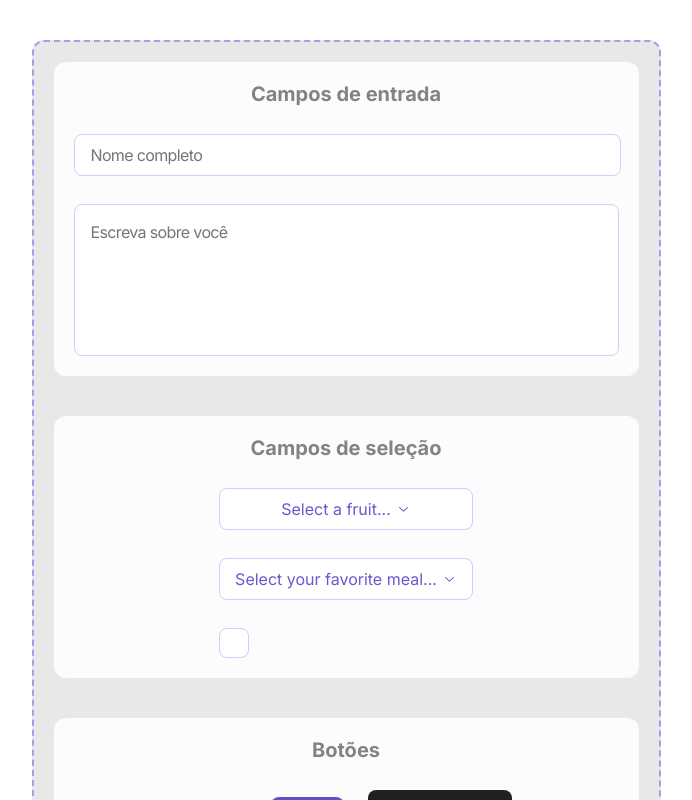
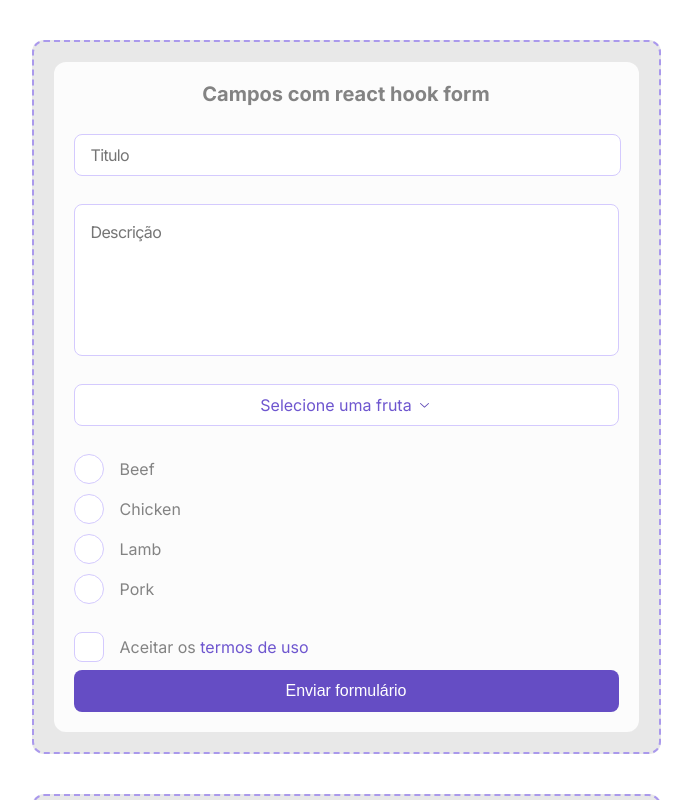
Before and after one commit to MarcosSantosDev/stitches-with-radix, a Next.js app: page / in a window 1280 px wide. Shown: the top 800 px of the page, without its empty margins (294-986 px from the left). Built offline with nearby package versions, Linux system fonts and the light colour scheme.

Commit message:
feat: examples of components using react-hook-form

```diff
--- a/package.json
+++ b/package.json
@@ -9,6 +9,7 @@
     "lint": "next lint"
   },
   "dependencies": {
+    "@hookform/resolvers": "^3.1.0",
     "@radix-ui/colors": "^0.1.8",
     "@radix-ui/react-checkbox": "^1.0.4",
     "@radix-ui/react-icons": "^1.3.0",
@@ -24,6 +25,7 @@
     "next": "13.4.3",
     "react": "18.2.0",
     "react-dom": "18.2.0",
+    "react-hook-form": "^7.44.2",
     "typescript": "5.0.4"
   }
 }
--- /dev/null
+++ b/src/common/components/context/with-react-hook-form/RHF.styles.ts
@@ -0,0 +1,37 @@
+import { styled } from '@/styles/stitches.config'
+
+export const CardGroup = styled('div', {
+  width: "100%",
+  display: 'grid',
+  rowGap: '$10'
+});
+
+export const Card = styled('div', {
+  display: 'grid',
+  justifyContent: 'center',
+  gap: '$2',
+  background: '$gray1',
+  padding: '$5',
+  border: 'none',
+  borderRadius: '$3',
+  textAlign: 'center'
+});
+
+export const GroupButton = styled('div', {
+  display: 'flex',
+  justifyContent: 'center',
+  alignItems: 'center',
+  gap: '$6'
+});
+
+
+export const TermUsage = styled('span', {
+  fontFamily: '$system',
+  fontSize: '$4'
+})
+
+export const Flex = styled('div', {
+  display: 'flex',
+  alignItems: 'center',
+  gap: '$4'
+});
--- /dev/null
+++ b/src/common/components/context/with-react-hook-form/RHF.tsx
@@ -0,0 +1,118 @@
+import * as React from 'react'
+import { useForm, Controller } from 'react-hook-form'
+import { zodResolver } from '@hookform/resolvers/zod';
+
+import { Heading, Paragraph, Link } from "@/common/components/structure/Typography/Typography";
+import { Button } from "@/common/components/structure/Button/Button";
+import FieldFeedback from "@/common/components/form/FieldFeedback/FieldFeedback";
+import { TextField } from "@/common/components/form/TextField/TextField";
+import { TextArea }  from "@/common/components/form/TextArea/TextArea";
+import { Select } from "@/common/components/form/Select/Select";
+import { Checkbox } from '@/common/components/form/Checkbox/Checkbox';
+import { RadioGroup } from '@/common/components/form/RadioGroup/RadioGroup';
+
+import { formSchema } from "./validationSchema";
+import type { FormFields } from "./validationSchema";
+
+import * as S from "./RHF.styles";
+
+const fruitsOptions = [
+  { value: 'apple', label: 'Apple' },
+  { value: 'banana', label: 'Banana' },
+  { value: 'blueberry', label: 'Blueberry' },
+  { value: 'grapes', label: 'Grapes' },
+  { value: 'pineapple', label: 'Pineapple' }
+]
+
+const meatsOptions = [
+  { value: 'beef', label: 'Beef' },
+  { value: 'chicken', label: 'Chicken' },
+  { value: 'lamb', label: 'Lamb' },
+  { value: 'pork', label: 'Pork' }
+]
+
+export default function RHF() {
+  const form = useForm<FormFields>({
+    defaultValues: {
+      termUsage: false,
+    },
+    resolver: zodResolver(formSchema),
+  });
+
+  const onSubmit = (formFields: FormFields) => {
+    console.log(formFields);
+  }
+
+  return (
+    <S.CardGroup>
+      <S.Card>
+        <Heading as="h2" size='lg'>Campos com react hook form</Heading>
+        <br />
+        <form onSubmit={form.handleSubmit(onSubmit)} style={{ display: 'contents' }}>
+          <FieldFeedback error={form.formState.errors.title}>
+            <TextField {...form.register('title')} placeholder="Titulo" />
+          </FieldFeedback>
+          <FieldFeedback error={form.formState.errors.description}>
+            <TextArea
+              {...form.register('description')}
+              placeholder="Descrição"
+            />
+          </FieldFeedback>
+          <FieldFeedback error={form.formState.errors.fruit}>
+            <Controller
+              name='fruit'
+              control={form.control}
+              render={({ field }) => (
+                <Select
+                  ariaLabel="Fruit"
+                  placeholder="Selecione uma fruta"
+                  options={fruitsOptions}
+                  onValueChange={(value) => {
+                    field.onChange({ target: { name: field.name, value } })
+                  }}
+                  {...field}
+                />
+              )}
+            />
+          </FieldFeedback>
+          <FieldFeedback error={form.formState.errors.meat}>
+          <Controller
+              name='meat'
+              control={form.control}
+              render={({ field: { value, onChange, name } }) => (
+                <RadioGroup
+                  name={name}
+                  value={value}
+                  onValueChange={(value) => {
+                    onChange({ target: { name, value } })
+                  }}
+                  options={meatsOptions}
+                />
+              )}
+            />
+          </FieldFeedback>
+          <S.Flex>
+            <Controller
+              name='termUsage'
+              control={form.control}
+              render={({ field: { value, onChange, name } }) => (
+                <Checkbox
+                  name={name}
+                  checked={value}
+                  onCheckedChange={(value) => {
+                    console.log({ name, value });
+                    onChange({ target: { name, value } })
+                  }}
+                />
+              )}
+            />
+            <Paragraph>Aceitar os <Link href='/'>termos de uso</Link></Paragraph>
+          </S.Flex>
+          <Button type="submit" color="violet" size="lg">
+            Enviar formulário
+          </Button>
+        </form>
+      </S.Card>
+    </S.CardGroup>
+  );
+}
--- /dev/null
+++ b/src/common/components/context/with-react-hook-form/validationSchema.ts
@@ -0,0 +1,27 @@
+import * as z from 'zod';
+
+export const formSchema = z.object({
+  title: z
+    .string({
+      required_error: 'Campo obrigatório'
+    })
+    .min(5, {
+      message: 'O titulo deve conter no mínimo 5 letras'
+    }),
+  description: z
+    .string({
+      required_error: 'Campo obrigatório'
+    })
+    .min(10, {
+      message: 'A Descrição deve conter no mínimo 10 letras'
+    }),
+  fruit: z.string({
+    required_error: 'Campo obrigatório'
+  }),
+  meat: z.string({
+    required_error: 'Campo obrigatório'
+  }),
+  termUsage: z.boolean(),
+});
+
+export type FormFields = z.infer<typeof formSchema>;
--- /dev/null
+++ b/src/common/components/form/FieldFeedback/FieldFeedback.styles.ts
@@ -0,0 +1,46 @@
+import { keyframes } from '@stitches/react'
+import { styled } from '@/styles/stitches.config'
+
+export const Container = styled('div', {
+  width: 'auto',
+  textAlign: 'left',
+  display: 'grid',
+  gridTemplateRows: 'auto 16px',
+  rowGap: '$1'
+})
+
+const hidden = keyframes({
+  from: {
+    opacity: 1,
+  },
+  to:   {
+    opacity: 0,
+  }
+})
+
+const show = keyframes({
+  from: {
+    opacity: 0,
+  },
+  to:   {
+    opacity: 1,
+  }
+})
+
+export const Message = styled('span', {
+  color: '$red10',
+  fontFamily: '$system',
+  fontSize: '$3',
+  marginLeft: '$1',
+  animationDuration: '500ms',
+  variants: {
+    animation: {
+      actived: {
+        animationName: `${show}`,
+      },
+      disabled: {
+        animationName: `${hidden}`,
+      }
+    },
+  }
+})
--- /dev/null
+++ b/src/common/components/form/FieldFeedback/FieldFeedback.tsx
@@ -0,0 +1,24 @@
+import * as React from 'react';
+import type { FieldError } from 'react-hook-form';
+
+import * as S from './FieldFeedback.styles';
+
+type FieldFeedbackProps = {
+  children: React.ReactNode;
+  error?: FieldError;
+}
+
+const FieldFeedback = ({ children, error }: FieldFeedbackProps) => {
+  const animationActive = error !== undefined;
+
+  return (
+    <S.Container>
+      {children}
+      <S.Message animation={animationActive ? 'actived' : 'disabled'}>
+        {error?.message}
+      </S.Message>
+    </S.Container>
+  );
+}
+
+export default FieldFeedback;
--- a/src/common/modules/examples/examples.tsx
+++ b/src/common/modules/examples/examples.tsx
@@ -1,13 +1,19 @@
 import * as React from 'react'
 
+import RHF from '@/common/components/context/with-react-hook-form/RHF';
 import Playground from '@/common/components/context/components-use-cases/Playground';
 
 import * as S from "./examples.styles";
 
 export default function Examples() {
   return (
-    <S.Container size="2">
-      <Playground />
-    </S.Container>
+    <>
+      <S.Container size="2">
+        <RHF />
+      </S.Container>
+      <S.Container size="2">
+        <Playground />
+      </S.Container>
+    </>
   );
 }
```
Also changed, not shown: 1 other file (tests, documents, lock files or other folders).
